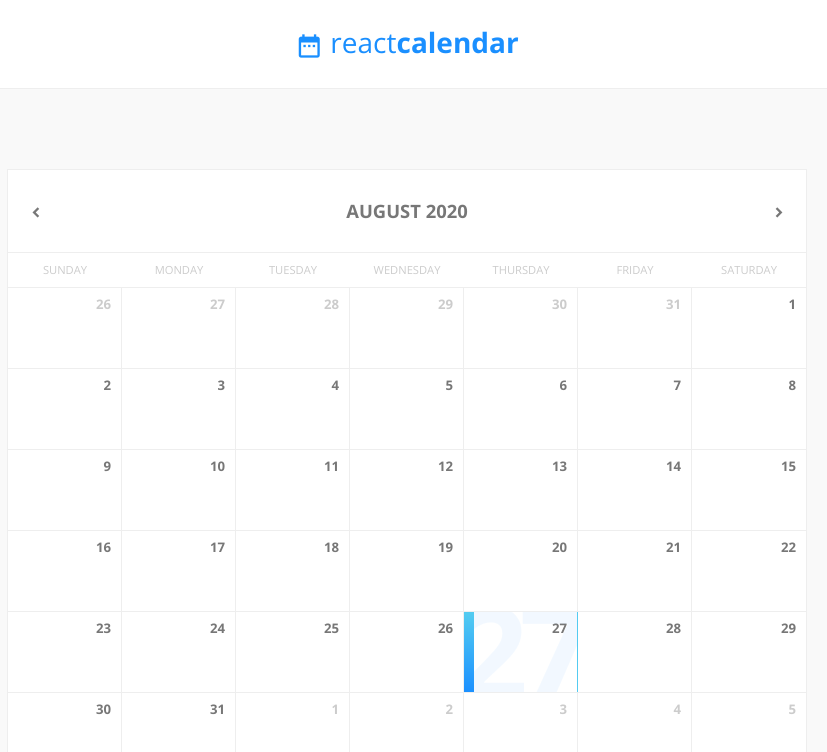
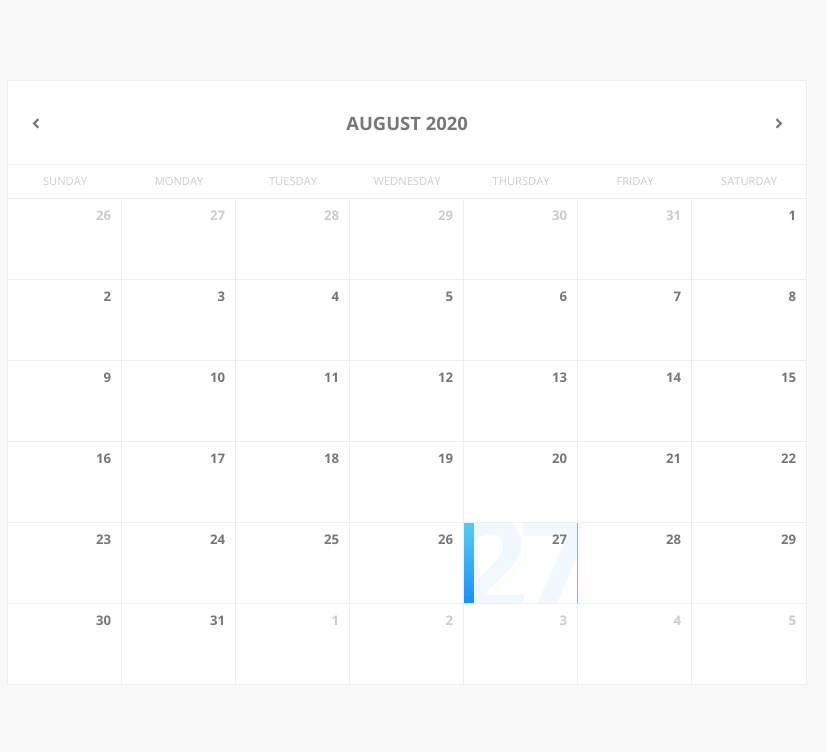
Before and after one commit to Jpatton2017/CS-375-Group-Project, a React (Create React App) app in the folder calender/: page / in a window 1280 px wide. Shown: the top 752 px of the page, without its empty margins (233-1060 px from the left). Built offline with nearby package versions, Linux system fonts and the light colour scheme.

Commit message:
Fixes bug when clicking calendar days

```diff
--- a/calender/src/App.css
+++ b/calender/src/App.css
@@ -176,6 +176,12 @@ main {
   border-image-slice: 1;
 }
 
+.calendar .body .event {
+  border-right: 10px solid transparent;
+  border-image: linear-gradient(45deg, #1a8fff 0%, #ff0000 40%);
+  border-image-slice:1;
+}
+
 .calendar .body .row {
   border-bottom: 1px solid var(--border-color);
 }
--- a/calender/src/App.js
+++ b/calender/src/App.js
@@ -8,14 +8,6 @@ class App extends React.Component {
   render() {
     return (
       <div className="App">
-        <header>
-          <div id="logo">
-            <span className="icon">date_range</span>
-            <span>
-              react<b>calendar</b>
-            </span>
-          </div>
-        </header>
         <main>
           <Calendar />
         </main>
--- a/calender/src/components/Calendar.jsx
+++ b/calender/src/components/Calendar.jsx
@@ -55,6 +55,16 @@ class Calendar extends React.Component {
     return <div className="days row">{days}</div>;
   }
 
+  showEvent(day, array){
+	if (array.includes(day)){
+		return true;
+	}
+	else{
+		return false;
+	}
+  }
+
+
   renderCells() {
     const { currentMonth, selectedDate } = this.state;
     const monthStart = startOfMonth(currentMonth);
@@ -78,10 +88,11 @@ class Calendar extends React.Component {
             className={`col cell ${
               !isSameMonth(day, monthStart)
                 ? "disabled"
-                : isSameDay(day, selectedDate) ? "selected" : ""
+                : isSameDay(day, selectedDate) ? "selected" :""
             }`}
             key={day}
-            onClick={() => this.onDateClick(parse(cloneDay))}
+            onClick={() => this.onDateClick(parse(cloneDay,'MM/DD/YYYY',
+  new Date()))}
           >
             <span className="number">{formattedDate}</span>
             <span className="bg">{formattedDate}</span>
```
